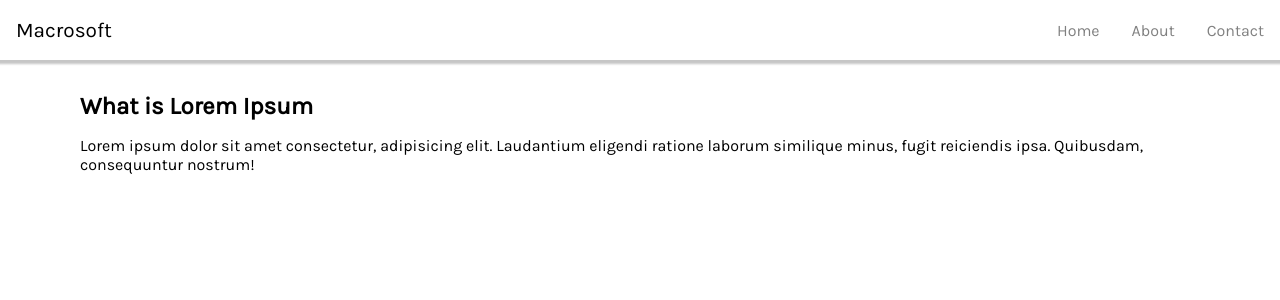
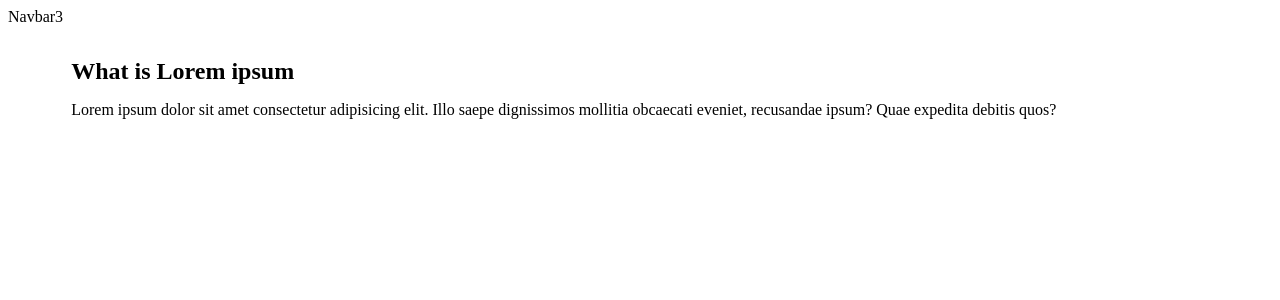
Before and after one commit to Nuuriii/myPlayground4, a React (Vite) app: page / in a window 1280 px wide. Shown: the top 300 px of the page. Built offline with nearby package versions, Linux system fonts and the light colour scheme.

Commit message:
feat: add new component

```diff
--- a/src/App.jsx
+++ b/src/App.jsx
@@ -1,8 +1,8 @@
-import { Wrapper } from "./Components/Navbar2/Wrapper";
+import { WrapperNav } from "./Components/Navbar3/WrapperNav";
 export const App = () => {
    return (
       <div>
-         <Wrapper />
+         <WrapperNav />
       </div>
    );
 };
--- /dev/null
+++ b/src/Components/Navbar3/Navbar3.jsx
@@ -0,0 +1,5 @@
+import React from "react";
+
+export const Navbar3 = () => {
+   return <div>Navbar3</div>;
+};
--- /dev/null
+++ b/src/Components/Navbar3/WrapperNav.jsx
@@ -0,0 +1,19 @@
+import { Navbar3 } from "./Navbar3";
+import { Container } from "./index.style";
+import React from "react";
+
+export const WrapperNav = () => {
+   return (
+      <div>
+         <Navbar3 />
+         <Container>
+            <article>
+               <h1>What is Lorem ipsum</h1>
+               Lorem ipsum dolor sit amet consectetur adipisicing elit. Illo
+               saepe dignissimos mollitia obcaecati eveniet, recusandae ipsum?
+               Quae expedita debitis quos?
+            </article>
+         </Container>
+      </div>
+   );
+};
--- /dev/null
+++ b/src/Components/Navbar3/index.style.js
@@ -0,0 +1,12 @@
+import styled from "styled-components";
+
+export const Container = styled.div`
+   max-width: 90%;
+   margin-right: auto;
+   margin-left: auto;
+   padding: 1rem;
+
+   article > h1 {
+      margin: 1rem 0;
+   }
+`;
```
Also changed, not shown: src/Components/Navbar3/navbar.style.js (added).
